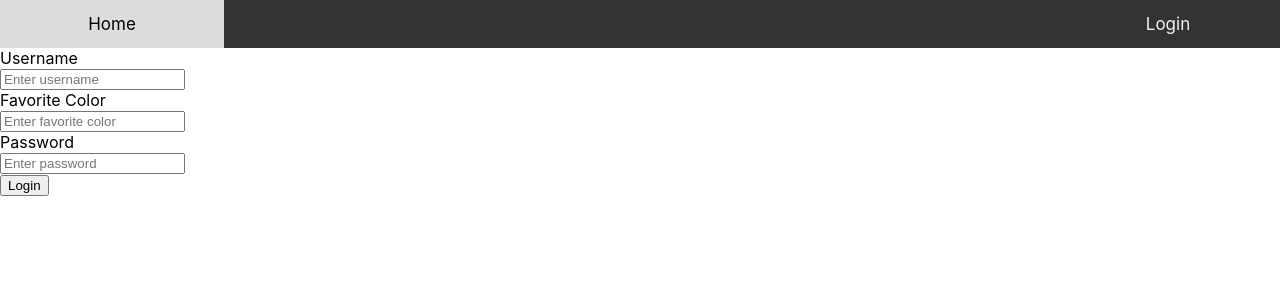
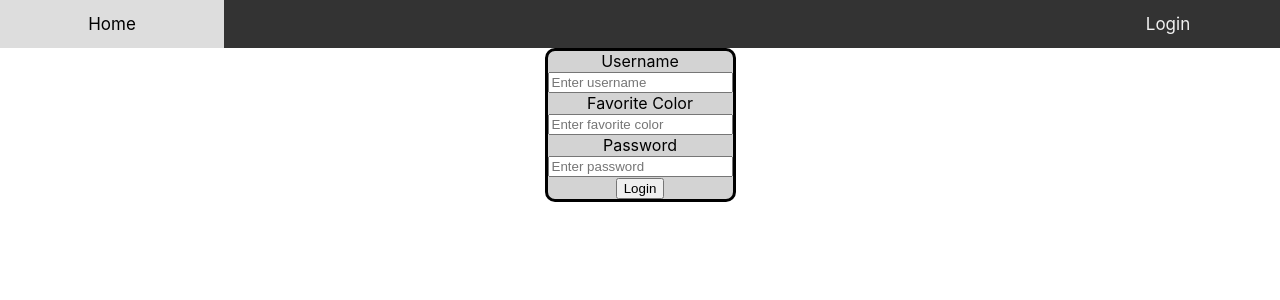
Before and after one commit to wakennedy/Splat-Frontend, a React (Create React App) app: page /signup in a window 1280 px wide. Shown: the top 300 px of the page. Built offline with nearby package versions, Linux system fonts and the light colour scheme; no server answers.

Commit message:
persistent delete

```diff
--- a/src/App.css
+++ b/src/App.css
@@ -108,3 +108,16 @@ td {
   flex-flow: column;
   align-items: center;
 }
+
+.ui form {
+  display: flex;
+  justify-content: center;
+  flex-direction: column;
+  flex-flow: column;
+  align-items: center;
+  align-content: center;
+  text-align: center;
+  border-style: solid;
+  border-radius: 10px;
+  background-color: lightgray;
+}
--- a/src/App.js
+++ b/src/App.js
@@ -18,7 +18,6 @@ class App extends Component {
   };
   componentDidMount() {
     const userId = localStorage.user_id;
-    // console.log(localStorage);
 
     fetch(TASKBASEURL)
       .then((res) => res.json())
@@ -29,7 +28,6 @@ class App extends Component {
       });
     fetch(`${USERBASEURL}/${userId}`)
       .then((res) => res.json())
-      // .then((data) => console.log(data))
       .then((data) => {
         this.setState({
           user: data,
@@ -38,7 +36,6 @@ class App extends Component {
   }
 
   login = (loginuser) => {
-    // this.setState({ currentUser: user })
     localStorage.setItem("user_id", loginuser.id);
     this.setState({ user: loginuser });
   };
@@ -81,20 +78,14 @@ class App extends Component {
     let index = tasksarray.indexOf(info);
     tasksarray.splice(index, 1);
 
-    // fetch(TASKBASEURL, {
-    //   method: "DELETE",
-    //   headers: {
-    //     "Content-Type": "application/json",
-    //     Accept: "application/json",
-    //   },
-    //   body: JSON.stringify({
-    //     task: info,
-    //   }),
-    // });
+    fetch(`${TASKBASEURL}/${info.id}`, {
+      method: "DELETE",
+    }).then((res) => res.json());
     this.setState({
       tasks: tasksarray,
     });
   };
+
   render() {
     return (
       <Router>
--- a/src/pages/Login.js
+++ b/src/pages/Login.js
@@ -49,6 +49,7 @@ export default class Login extends Component {
   render() {
     const { username, password } = this.state.fields;
     return (
+      <div className="login wrapper">
         <div className="ui form">
           {this.state.error ? (
             <h1>Couldn't find that username. Please try again.</h1>
@@ -83,6 +84,7 @@ export default class Login extends Component {
             Sign Up
           </NavLink>
         </div>
+      </div>
     );
   }
 }
--- a/src/pages/SignUp.js
+++ b/src/pages/SignUp.js
@@ -47,6 +47,7 @@ export default class Signup extends Component {
   render() {
     const { username, color, password } = this.state.fields;
     return (
+      <div className="wrapper">
         <div className="ui form">
           {this.state.error ? <h1>That username is already taken</h1> : null}
           <form onSubmit={this.handleSubmit}>
@@ -86,6 +87,7 @@ export default class Signup extends Component {
             </div>
           </form>
         </div>
+      </div>
     );
   }
 }
```
Lines whose indentation alone changed are shown as unchanged.
